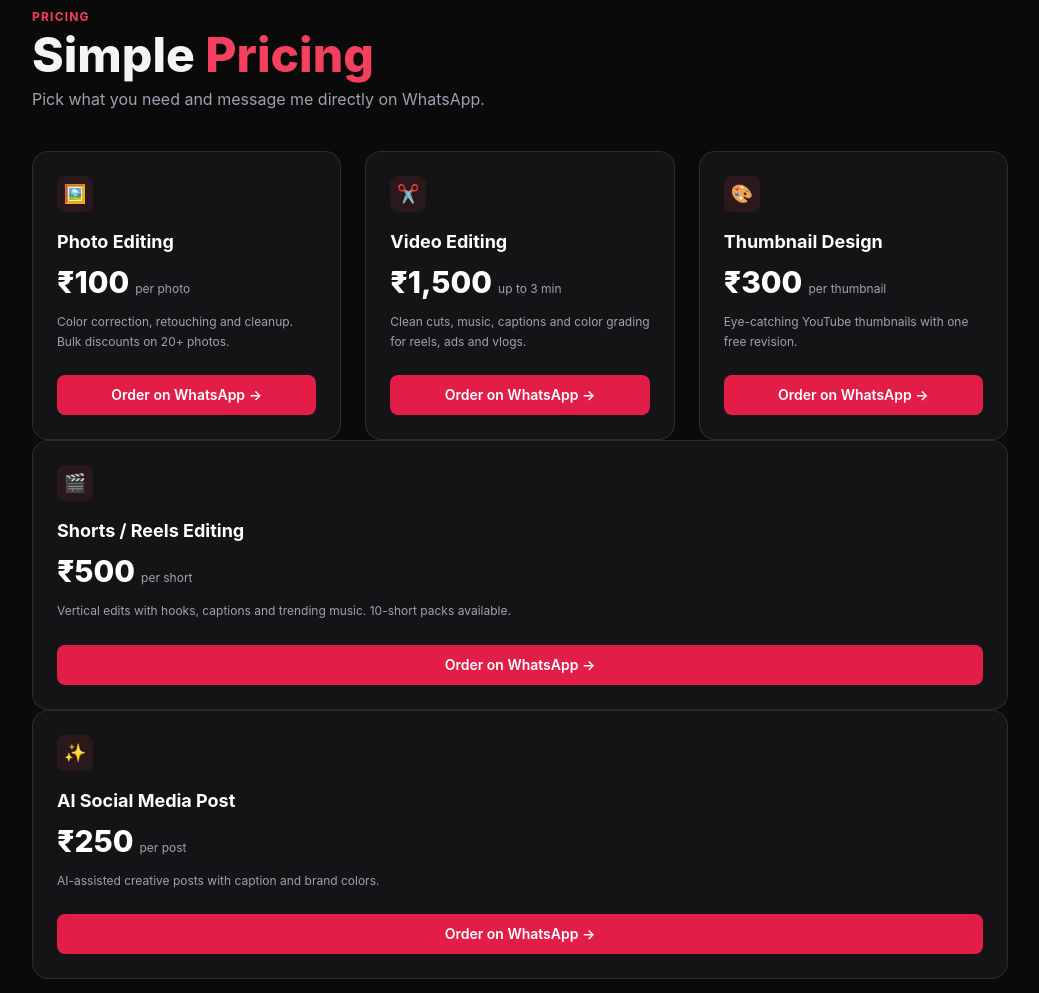
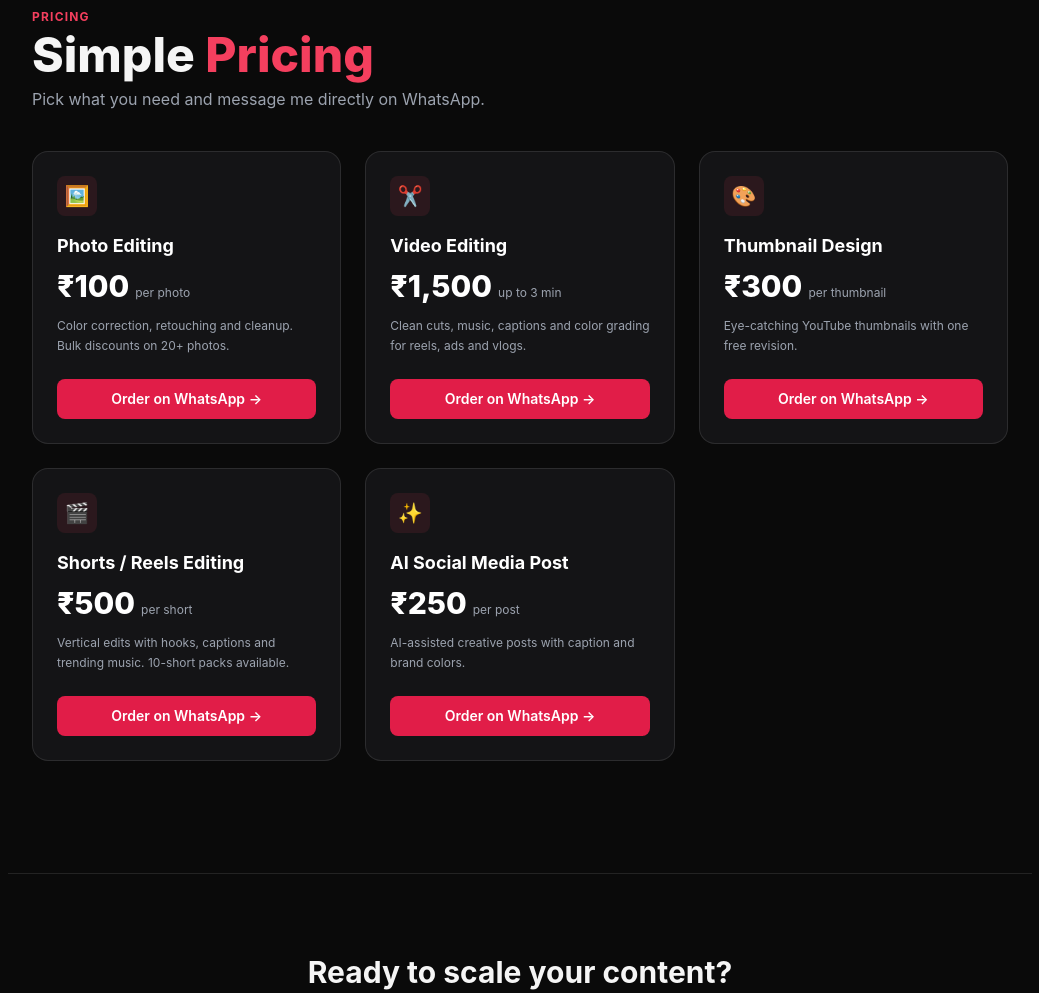
Before and after one commit to aniketpalav354-cloud/my-portfolio, a plain HTML site: page index.html in a window 1280 px wide. Shown: the part 1429-2422 px from the top of the page, without its empty margins (120-1159 px from the left). Drawn offline with nearby package versions, Linux system fonts and the light colour scheme.

Commit message:
Update index.html

```diff
--- a/index.html
+++ b/index.html
@@ -98,7 +98,7 @@
         </div>
     </section>
 
-    <!-- 3. Simple Pricing Section (Screenshot Style) -->
+    <!-- 3. Simple Pricing Section (Animated Icons & Fixed Grid) -->
     <section id="services" class="max-w-5xl mx-auto px-6 py-16">
         <div class="mb-10">
             <span class="text-xs font-bold uppercase tracking-widest text-rose-500">PRICING</span>
@@ -113,9 +113,9 @@
         <div class="grid grid-cols-1 md:grid-cols-3 gap-6">
 
             <!-- Card 1: Photo Editing -->
-            <div class="bg-[#141416] border border-white/10 hover:border-rose-500/40 rounded-2xl p-6 flex flex-col justify-between transition">
+            <div class="group bg-[#141416] border border-white/10 hover:border-rose-500/40 rounded-2xl p-6 flex flex-col justify-between transition">
                 <div>
-                    <div class="w-9 h-9 rounded-lg bg-rose-500/10 text-rose-500 flex items-center justify-center mb-4 text-lg">
+                    <div class="w-10 h-10 rounded-lg bg-rose-500/10 text-rose-500 flex items-center justify-center mb-4 text-xl transition-transform duration-300 ease-out group-hover:scale-125 group-hover:rotate-12">
                         🖼️
                     </div>
                     <h3 class="text-lg font-bold text-white">Photo Editing</h3>
@@ -127,7 +127,7 @@
                         Color correction, retouching and cleanup. Bulk discounts on 20+ photos.
                     </p>
                 </div>
-                <a href="https://wa.me/9372688596?text=Hi,%20I%20want%20to%20order%20Photo%20Editing%20(₹100/photo)"
+                <a href="https://wa.me/919372688596?text=Hi,%20I%20want%20to%20order%20Photo%20Editing%20(₹100/photo)"
                    target="_blank"
                    class="mt-6 block text-center bg-rose-600 hover:bg-rose-700 text-white text-sm font-semibold py-2.5 rounded-lg transition">
                     Order on WhatsApp →
@@ -135,9 +135,9 @@
             </div>
 
             <!-- Card 2: Video Editing (up to 3 min) -->
-            <div class="bg-[#141416] border border-white/10 hover:border-rose-500/40 rounded-2xl p-6 flex flex-col justify-between transition">
+            <div class="group bg-[#141416] border border-white/10 hover:border-rose-500/40 rounded-2xl p-6 flex flex-col justify-between transition">
                 <div>
-                    <div class="w-9 h-9 rounded-lg bg-rose-500/10 text-rose-500 flex items-center justify-center mb-4 text-lg">
+                    <div class="w-10 h-10 rounded-lg bg-rose-500/10 text-rose-500 flex items-center justify-center mb-4 text-xl transition-transform duration-300 ease-out group-hover:scale-125 group-hover:-rotate-12">
                         ✂️
                     </div>
                     <h3 class="text-lg font-bold text-white">Video Editing</h3>
@@ -149,7 +149,7 @@
                         Clean cuts, music, captions and color grading for reels, ads and vlogs.
                     </p>
                 </div>
-                <a href="https://wa.me/9372688596?text=Hi,%20I%20want%20to%20order%20Video%20Editing%20(₹1,500%20up%20to%203%20min)"
+                <a href="https://wa.me/919372688596?text=Hi,%20I%20want%20to%20order%20Video%20Editing%20(₹1,500%20up%20to%203%20min)"
                    target="_blank"
                    class="mt-6 block text-center bg-rose-600 hover:bg-rose-700 text-white text-sm font-semibold py-2.5 rounded-lg transition">
                     Order on WhatsApp →
@@ -157,9 +157,9 @@
             </div>
 
             <!-- Card 3: Thumbnail Design -->
-            <div class="bg-[#141416] border border-white/10 hover:border-rose-500/40 rounded-2xl p-6 flex flex-col justify-between transition">
+            <div class="group bg-[#141416] border border-white/10 hover:border-rose-500/40 rounded-2xl p-6 flex flex-col justify-between transition">
                 <div>
-                    <div class="w-9 h-9 rounded-lg bg-rose-500/10 text-rose-500 flex items-center justify-center mb-4 text-lg">
+                    <div class="w-10 h-10 rounded-lg bg-rose-500/10 text-rose-500 flex items-center justify-center mb-4 text-xl transition-transform duration-300 ease-out group-hover:scale-125 group-hover:rotate-12">
                         🎨
                     </div>
                     <h3 class="text-lg font-bold text-white">Thumbnail Design</h3>
@@ -171,20 +171,17 @@
                         Eye-catching YouTube thumbnails with one free revision.
                     </p>
                 </div>
-                <a href="https://wa.me/9372688596?text=Hi,%20I%20want%20to%20order%20Thumbnail%20Design%20(₹300)"
+                <a href="https://wa.me/919372688596?text=Hi,%20I%20want%20to%20order%20Thumbnail%20Design%20(₹300)"
                    target="_blank"
                    class="mt-6 block text-center bg-rose-600 hover:bg-rose-700 text-white text-sm font-semibold py-2.5 rounded-lg transition">
                     Order on WhatsApp →
                 </a>
             </div>
 
-
-            </div>
-
-            <!-- Card 5: Shorts / Reels Editing -->
-            <div class="bg-[#141416] border border-white/10 hover:border-rose-500/40 rounded-2xl p-6 flex flex-col justify-between transition">
+            <!-- Card 4: Shorts / Reels Editing -->
+            <div class="group bg-[#141416] border border-white/10 hover:border-rose-500/40 rounded-2xl p-6 flex flex-col justify-between transition">
                 <div>
-                    <div class="w-9 h-9 rounded-lg bg-rose-500/10 text-rose-500 flex items-center justify-center mb-4 text-lg">
+                    <div class="w-10 h-10 rounded-lg bg-rose-500/10 text-rose-500 flex items-center justify-center mb-4 text-xl transition-transform duration-300 ease-out group-hover:scale-125 group-hover:-rotate-12">
                         🎬
                     </div>
                     <h3 class="text-lg font-bold text-white">Shorts / Reels Editing</h3>
@@ -196,17 +193,17 @@
                         Vertical edits with hooks, captions and trending music. 10-short packs available.
                     </p>
                 </div>
-                <a href="https://wa.me/9372688596?text=Hi,%20I%20want%20to%20order%20Shorts/Reels%20Editing%20(₹500/short)"
+                <a href="https://wa.me/919372688596?text=Hi,%20I%20want%20to%20order%20Shorts/Reels%20Editing%20(₹500/short)"
                    target="_blank"
                    class="mt-6 block text-center bg-rose-600 hover:bg-rose-700 text-white text-sm font-semibold py-2.5 rounded-lg transition">
                     Order on WhatsApp →
                 </a>
             </div>
 
-            <!-- Card 6: AI Social Media Post -->
-            <div class="bg-[#141416] border border-white/10 hover:border-rose-500/40 rounded-2xl p-6 flex flex-col justify-between transition">
+            <!-- Card 5: AI Social Media Post -->
+            <div class="group bg-[#141416] border border-white/10 hover:border-rose-500/40 rounded-2xl p-6 flex flex-col justify-between transition">
                 <div>
-                    <div class="w-9 h-9 rounded-lg bg-rose-500/10 text-rose-500 flex items-center justify-center mb-4 text-lg">
+                    <div class="w-10 h-10 rounded-lg bg-rose-500/10 text-rose-500 flex items-center justify-center mb-4 text-xl transition-transform duration-300 ease-out group-hover:scale-125 group-hover:rotate-12">
                         ✨
                     </div>
                     <h3 class="text-lg font-bold text-white">AI Social Media Post</h3>
@@ -218,13 +215,14 @@
                         AI-assisted creative posts with caption and brand colors.
                     </p>
                 </div>
-                <a href="https://wa.me/9372688596?text=Hi,%20I%20want%20to%20order%20AI%20Social%20Media%20Post%20(₹250)"
+                <a href="https://wa.me/919372688596?text=Hi,%20I%20want%20to%20order%20AI%20Social%20Media%20Post%20(₹250)"
                    target="_blank"
                    class="mt-6 block text-center bg-rose-600 hover:bg-rose-700 text-white text-sm font-semibold py-2.5 rounded-lg transition">
                     Order on WhatsApp →
                 </a>
             </div>
 
+        </div>
     </section>
 
     <!-- उजव्या कोपऱ्यात खाली तरंगणारे Floating WhatsApp बटन -->
```
